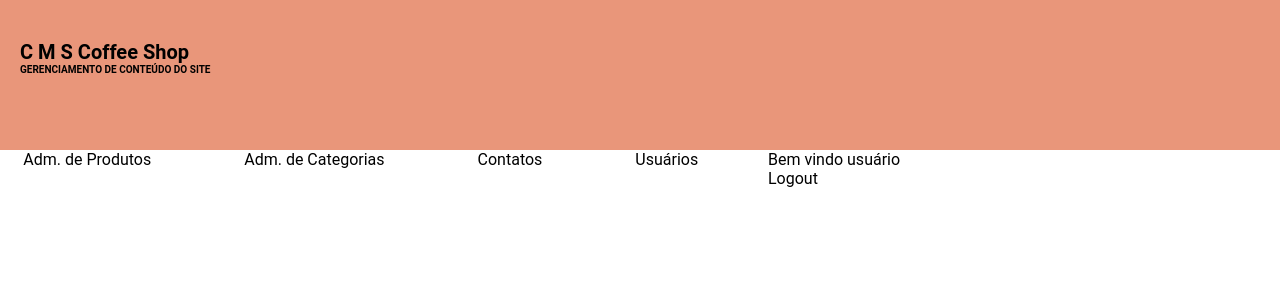
After one commit to marianasgit/landing-page-php, a PHP site: page /cms.html in a window 1280 px wide. The commit adds this page. Shown: the top 300 px of the page. Run offline with PHP 8.4, Linux system fonts and the light colour scheme.

Commit message:
adicionando cms

```diff
--- /dev/null
+++ b/cms.html
@@ -0,0 +1,36 @@
+<!DOCTYPE html>
+<html lang="pt-BR">
+  <head>
+    <meta charset="UTF-8" />
+    <meta http-equiv="X-UA-Compatible" content="IE=edge" />
+    <meta name="viewport" content="width=device-width, initial-scale=1.0" />
+    <link rel="stylesheet" href="./css/cms.css" />
+    <title>CMS</title>
+  </head>
+  <body>
+    <header>
+      <h3>C M S Coffee Shop</h3>
+      <h5>GERENCIAMENTO DE CONTEÚDO DO SITE</h5>
+      <img src="" alt="" />
+    </header>
+    <section class="secao-navegacao">
+      <nav class="navegacao">
+        <ul>
+          <li>Adm. de Produtos</li>
+          <img src="" alt="" />
+          <li>Adm. de Categorias</li>
+          <img src="" alt="" />
+          <li>Contatos</li>
+          <img src="" alt="" />
+          <li>Usuários</li>
+          <img src="" alt="" />
+        </ul>
+        <div class="logout">
+          <p>Bem vindo usuário</p>
+          <p>Logout</p>
+          <img src="" alt="" />
+        </div>
+      </nav>
+    </section>
+  </body>
+</html>
--- a/css/cms.css
+++ b/css/cms.css
@@ -0,0 +1,39 @@
+* {
+    margin: 0;
+    padding: 0;
+    box-sizing: border-box;
+}
+
+body {
+  display: grid;
+  grid-template-rows: auto 1fr auto;
+  font-family: Roboto, 'Helvetica Neue', sans-serif;
+}
+
+header {
+  width: 100vw;
+  height: 150px;
+  background-color: darksalmon;
+}
+
+header h3 {
+    padding-left: 20px;
+    padding-top: 40px;
+    font-size: 20px;
+}
+
+header h5 {
+    padding-left: 20px;
+    font-size: 10px;
+}
+
+.navegacao {
+    display: flex;
+}
+
+.navegacao ul{
+    width: 60%;
+    display: flex;
+    justify-content: space-around;
+    list-style: none;
+}
--- a/css/reset.css
+++ b/css/reset.css
@@ -23,3 +23,8 @@ footer {
   height: fit-content;
   background-color: rgba(128, 81, 55, 0.16);
 }
+
+html { box-sizing: border-box; }
+*,
+*::before,
+*::after { box-sizing: inherit; }
--- a/css/sections.css
+++ b/css/sections.css
@@ -104,10 +104,10 @@ h4 {
   border-radius: 45px;
   font-size: 16px;
   font-weight: 400;
-  font-family: Roboto, 'Open Sans', 'Helvetica Neue', sans-serif;
+  font-family: Roboto, "Open Sans", "Helvetica Neue", sans-serif;
 }
 
-.form {
+form {
   width: 400px;
   height: 400px;
   margin-top: 40px;
@@ -129,4 +129,5 @@ h4 {
   width: 30px;
   height: auto;
   box-sizing: border-box;
+  resize: none;
 }
```
Also changed, not shown: css/header.css (+19 -9 lines), index.html (+4 -4 lines), login.html (deleted, +0 -41 lines).
